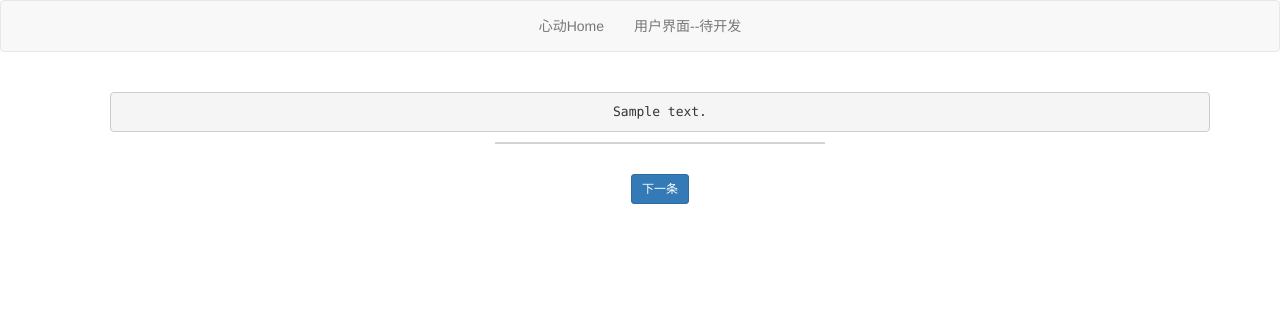
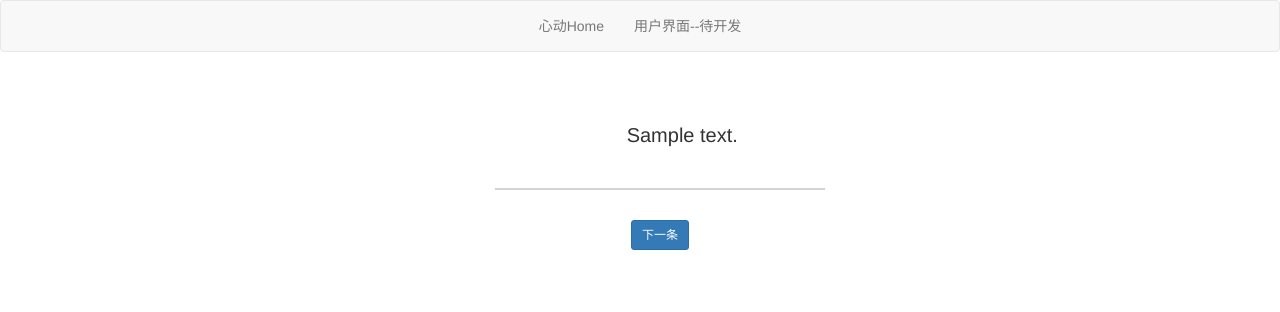
Before and after one commit to Li-ym-cloud/heartpouding, a Flask app: template ContentRead/templates/index.html in a window 1280 px wide. Shown: the top 312 px of the page. Run offline with Flask 3, Linux system fonts and the light colour scheme; tables that the repository leaves empty hold one stand-in row (values such as "Sample post"); the template is opened without the code that fills it: values that come from a table or form of the project are taken from there, most other values are stand-ins (such as "Sample title", 1, 10 or a date in 2020); some libraries are stand-ins or nearby versions.

Commit message:
修改数据显示逻辑

```diff
--- a/ContentRead/templates/index.html
+++ b/ContentRead/templates/index.html
@@ -28,8 +28,8 @@
 <ul class="d-flex flex-column justify-content-center align-items-center">
     {% for item in content_items %}
     <li style="list-style-type: none;"><br></li>
-    <li class="content-item content-item-large-text" style="list-style-type: none;">
-        <pre>{{ item.content_xinghuo }}</pre>
+    <li class="content-item content-item-large-text" style="list-style-type: none; white-space: pre-wrap;">
+        {{ item.content_xinghuo }}
     </li>
     <li class="separator" style="list-style-type: none;"></li> <!-- 在内容之后添加一条横线 -->
     {% endfor %}
--- a/ContentRead/views.py
+++ b/ContentRead/views.py
@@ -12,7 +12,7 @@ def index():
     # 获取今天第一个 ContentFlushItem 的 ID
     first_today_item = ContentFlushItem.query.filter(
         func.date(ContentFlushItem.insert_time) == today,
-        ContentFlushItem.content.isnot(None)
+        ContentFlushItem.content_xinghuo.isnot(None)
     ).order_by(ContentFlushItem.id).first()
     user_label = UserLabel.query.first()
     if first_today_item and first_today_item.id > user_label.max_content_id:
@@ -22,8 +22,8 @@ def index():
     # 假设你想获取最新的5条记录，这里使用了降序排列
     content_items = ContentFlushItem.query.filter(
         ContentFlushItem.id > user_label.max_content_id,
-        ContentFlushItem.content.isnot(None),
-        db.func.length(ContentFlushItem.content) > 5
+        ContentFlushItem.content_xinghuo.isnot(None),
+        db.func.length(ContentFlushItem.content_xinghuo) > 5
     ).order_by(ContentFlushItem.id.asc()).limit(3).all()
 
     if content_items:
```
